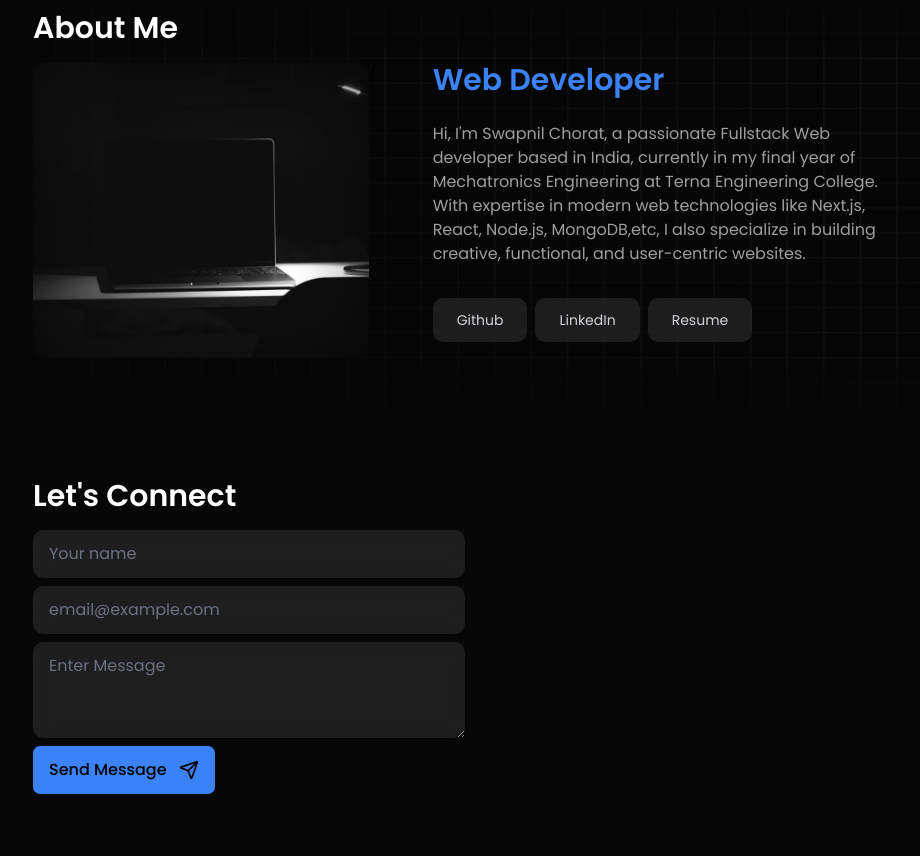
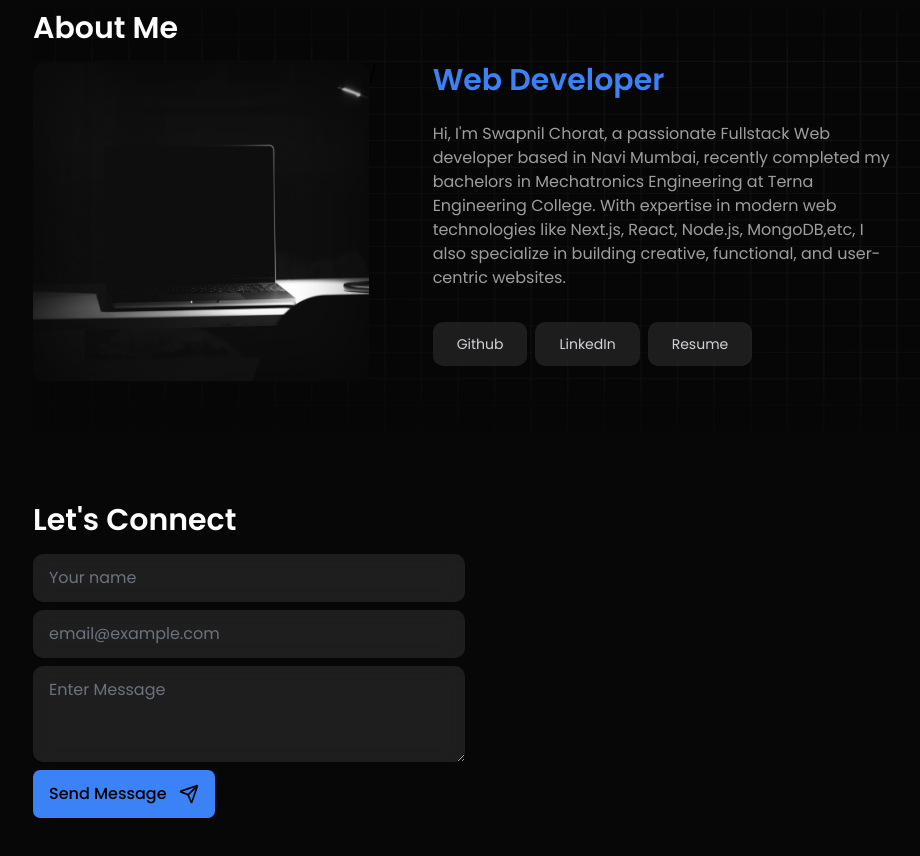
Before and after one commit to SwapniL1563/Portfolio-2.0, a Next.js app: page / in a window 1280 px wide. Shown: the part 2640-3496 px from the top of the page, without its empty margins (127-1047 px from the left). Built offline with nearby package versions, Linux system fonts and the light colour scheme.

Commit message:
update about us

```diff
--- a/app/_components/About.tsx
+++ b/app/_components/About.tsx
@@ -19,7 +19,7 @@ const About = () => {
             {/* Info-sec */}/
             <div className='flex flex-col justify-start md:justify-center items-start gap-2 md:ml-14'>
                 <h1 className='text-xl md:text-3xl font-semibold primary mb-1 md:mb-4'>Web Developer</h1>
-                <p className='text-xs leading-4 md:leading-6 md:text-[1rem] md:w-10/12 secondary mb-3 md:mb-6'>Hi, I'm Swapnil Chorat, a passionate Fullstack Web developer based in India, currently in my final year of Mechatronics Engineering at Terna Engineering College. With expertise in modern web technologies like Next.js, React, Node.js, MongoDB,etc, I also specialize in building creative, functional, and user-centric websites.</p>
+                <p className='text-xs leading-4 md:leading-6 md:text-[1rem] md:w-10/12 secondary mb-3 md:mb-6'>Hi, I'm Swapnil Chorat, a passionate Fullstack Web developer based in Navi Mumbai, recently completed my bachelors in Mechatronics Engineering at Terna Engineering College. With expertise in modern web technologies like Next.js, React, Node.js, MongoDB,etc, I also specialize in building creative, functional, and user-centric websites.</p>
                 {/* Social-links */}
                 <div className='flex gap-2 md:mb-4'>
                     <Link className='text-[0.7rem] md:text-sm' href="https://github.com/SwapniL1563" target='/'>
```
